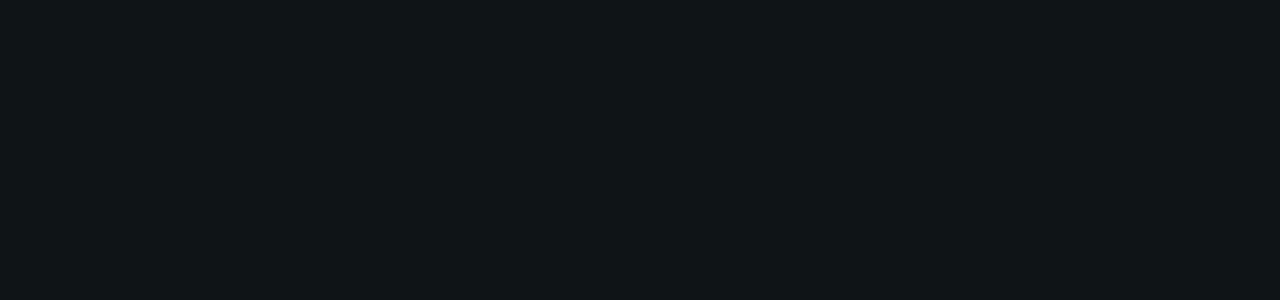
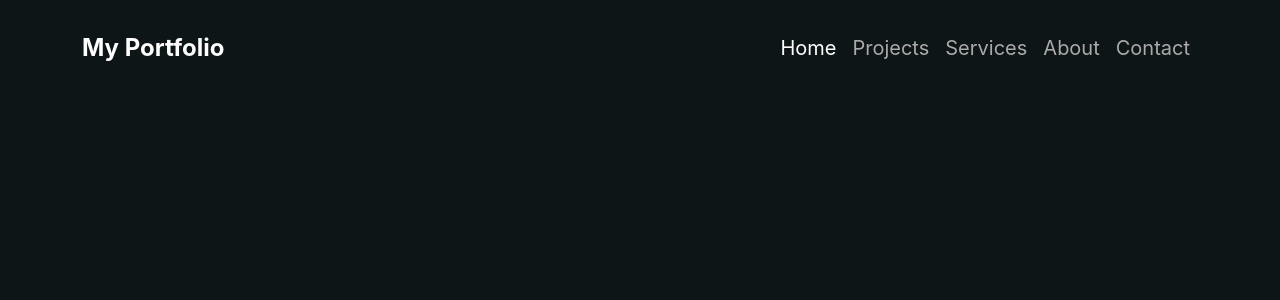
Before and after one commit to neelendrareddy9001/React-Portfolio-Website, a React (Create React App) app: page / in a window 1280 px wide. Shown: the top 300 px of the page. Built offline with nearby package versions, Linux system fonts and the light colour scheme.

Commit message:
Update App.js

```diff
--- a/src/App.js
+++ b/src/App.js
@@ -1,10 +1,28 @@
-import logo from './logo.svg';
+import { BrowserRouter as Router, Routes, Route } from 'react-router-dom';
 import './App.css';
+import { Container } from 'react-bootstrap';
+import Home from './pages/Home';
+import About from './pages/About';
+import Services from './pages/Services';
+import Contact from './pages/Contact';
+import Projects from './pages/Projects';
+import Header from './compnents/Header';
 
 function App() {
   return (
     <div className="App">
-
+      <Container>
+        <Router>
+          <Header/>
+          <Routes>
+            <Route path="/" element={<Home/>}/>
+            <Route path="/projects" element={<Projects/>}/>
+            <Route path="/services" element={<Services/>}/>
+            <Route path="/about" element={<About/>}/>
+            <Route path="/contact" element={<Contact/>}/>
+          </Routes>
+        </Router>
+      </Container>
     </div>
   );
 }
```
